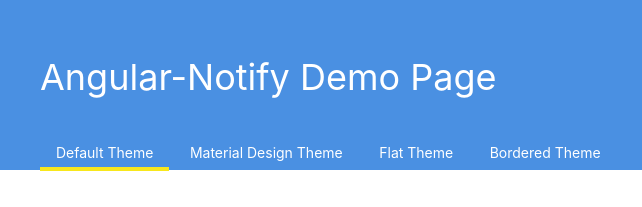
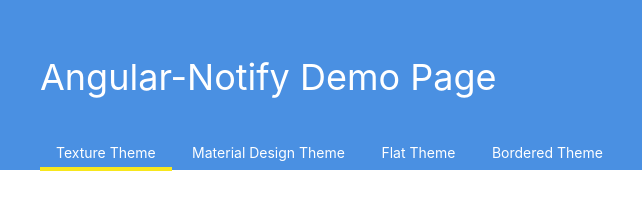
Before and after one commit to cheironz/angular-notify, a website: page demo.html in a window 1280 px wide. Shown: the top 207 px of the page, 280-922 px from the left. Drawn offline with Linux system fonts and the light colour scheme.

Commit message:
修改主题名称

```diff
--- a/demo.html
+++ b/demo.html
@@ -12,7 +12,7 @@
 		<header>
 			<h1>Angular-Notify Demo Page</h1>
 			<div class="theme-select">
-				<button data-theme="default" class="theme-change active">Default Theme</button>
+				<button data-theme="default" class="theme-change active">Texture Theme</button>
 				<button data-theme="md" class="theme-change">Material Design Theme</button>
 				<button data-theme="flat" class="theme-change">Flat Theme</button>
 				<button data-theme="bordered" class="theme-change">Bordered Theme</button>
```
